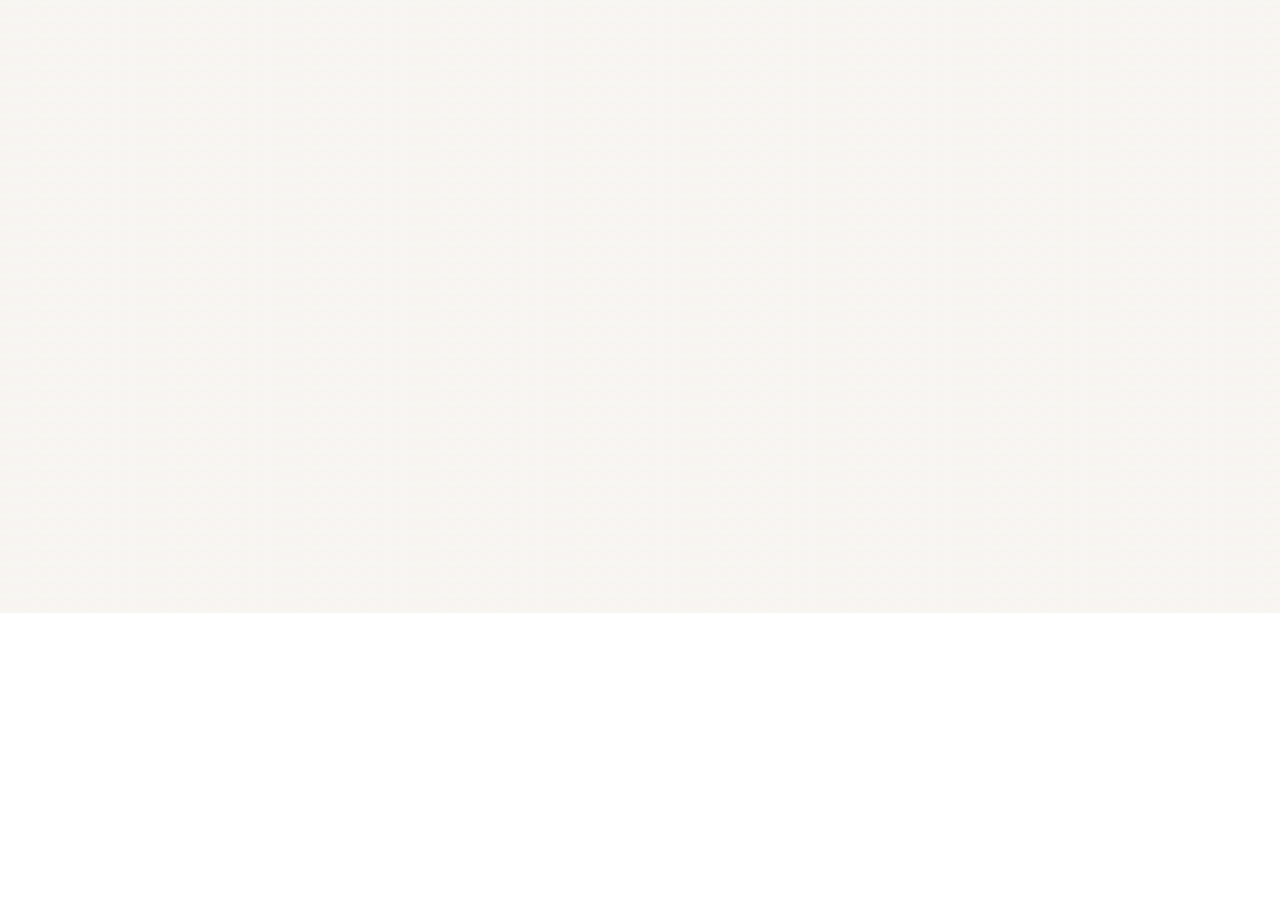
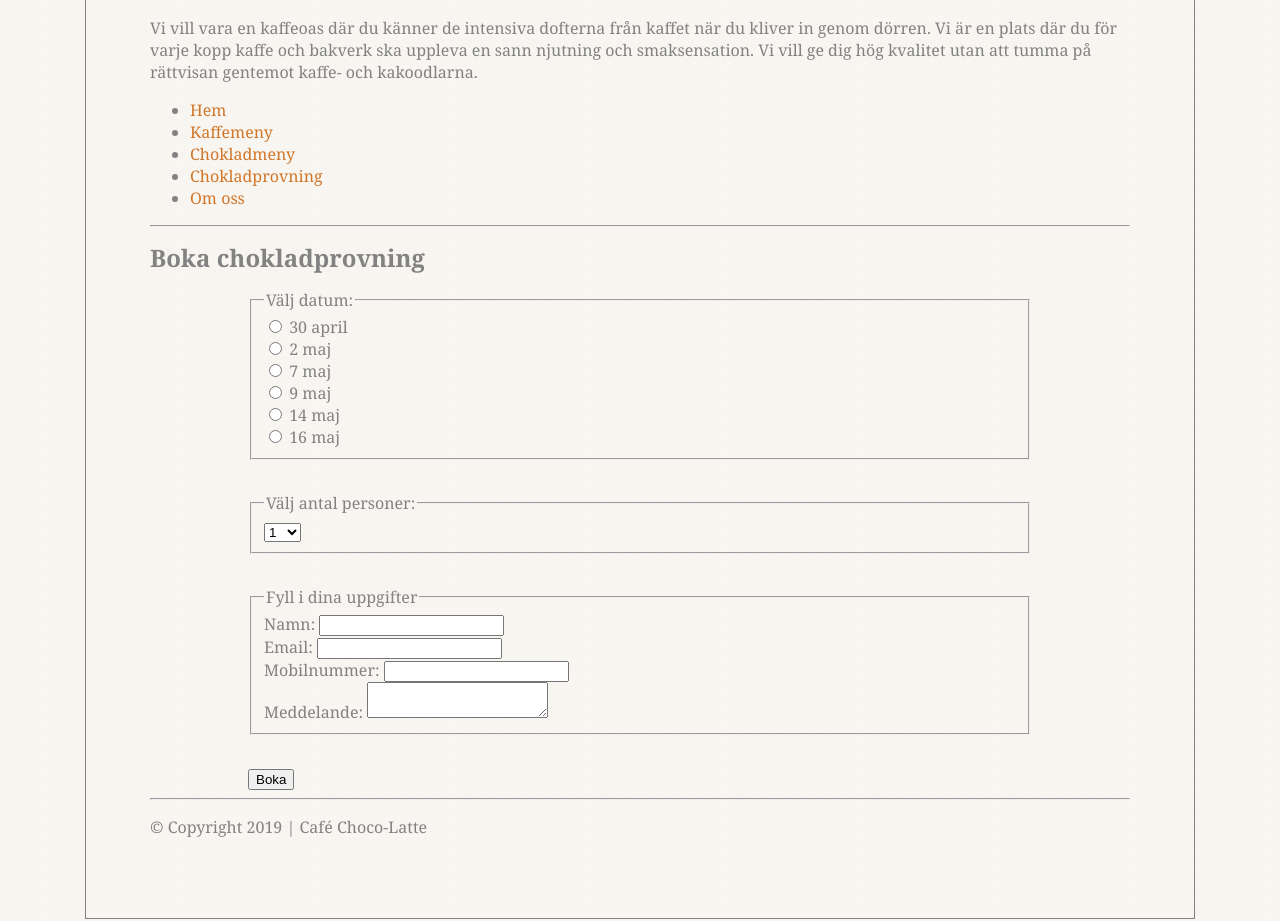
Before and after one commit to Johanil/Dynamiska-Webbapplikationer, a plain HTML site: page Uppgift 1/bokningssidan.html in a window 1280 px wide. Shown: the part 187-1108 px from the top of the page. Before the commit the page ends 800 px from the top, so only its background shows below. Drawn offline with Linux system fonts and the light colour scheme.

Commit message:
Bokningssida

```diff
--- a/Uppgift 1/bokningssidan.html
+++ b/Uppgift 1/bokningssidan.html
@@ -9,7 +9,68 @@
 </head>
 
 <body>
-
+    <h1>Café Choco-Latte</h1>
+    <h2>Fantastiskt kaffe & läckra bakverk</h2>
+    <p>Vi vill vara en kaffeoas där du känner de intensiva dofterna från kaffet när du kliver in genom dörren. Vi är en
+        plats där du för varje kopp kaffe och bakverk ska uppleva en sann njutning och smaksensation. Vi vill ge dig hög
+        kvalitet utan att tumma på rättvisan gentemot kaffe- och kakoodlarna.</p>
+    <ul>
+        <li><a href="./index.html">Hem</a></li>
+        <li><a>Kaffemeny</a></li>
+        <li><a>Chokladmeny</a></li>
+        <li><a href="./chokladprovning.html">Chokladprovning</a></li>
+        <li><a>Om oss</a></li>
+    </ul>
+    <hr />
+    <h2>Boka chokladprovning</h2>
+    <form>
+        <fieldset>
+            <legend>Välj datum:</legend>
+            <input type="radio" id="radio1">
+            <label for="radio1">30 april</label><br>
+            <input type="radio" id="radio2">
+            <label for="radio2">2 maj</label><br>
+            <input type="radio" id="radio3">
+            <label for="radio3">7 maj</label><br>
+            <input type="radio" id="radio4">
+            <label for="radio4">9 maj</label><br>
+            <input type="radio" id="radio5">
+            <label for="radio5">14 maj</label><br>
+            <input type="radio" id="radio6">
+            <label for="radio6">16 maj</label><br>
+        </fieldset>
+        <fieldset>
+            <legend>Välj antal personer:</legend>
+            <select>
+                <option>1</option>
+                <option>2</option>
+                <option>3</option>
+                <option>4</option>
+                <option>5</option>
+                <option>6</option>
+                <option>7</option>
+                <option>8</option>
+                <option>9</option>
+                <option>10</option>
+                <option>11</option>
+                <option>12</option>
+            </select>
+        </fieldset>
+        <fieldset>
+            <legend>Fyll i dina uppgifter</legend>
+            <label for="namm">Namn:</label>
+            <input id="namm"><br>
+            <label for="email">Email:</label>
+            <input id="email"><br>
+            <label for="mobilnummer">Mobilnummer:</label>
+            <input id="mobilnummer"><br>
+            <label  for="meddelande">Meddelande:</label>
+            <textarea type="textarea" id="meddelande"></textarea><br>
+        </fieldset>
+        <button>Boka</button>
+    </form>
+    <hr />
+    <p>&copy; Copyright 2019 | Café Choco-Latte</p>
 </body>
 
 </html>
```
Also changed, not shown: Uppgift 1/kakotradet.html (+3 -3 lines).
